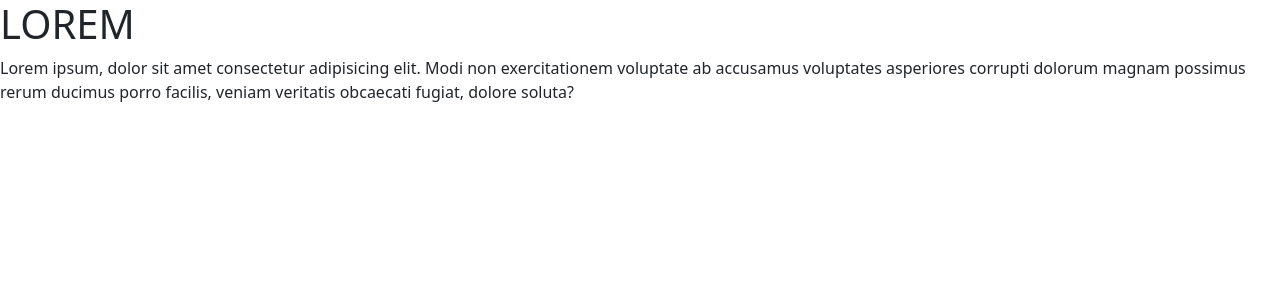
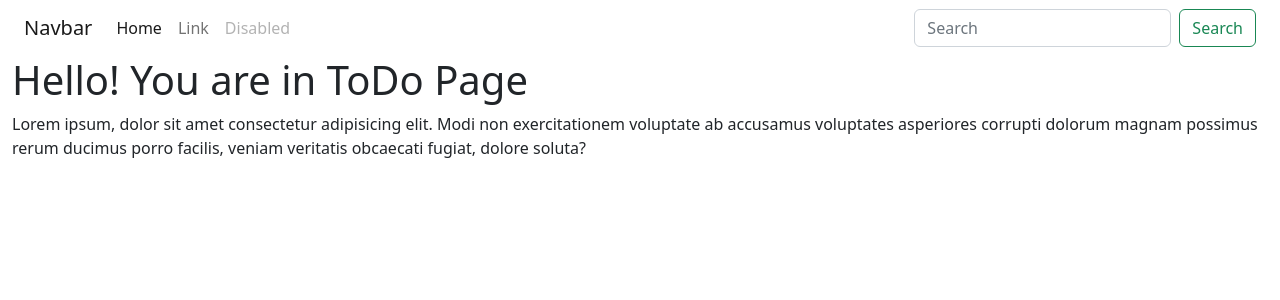
Before and after one commit to Jyapubaucha/angular-learning, an Angular app: page / in a window 1280 px wide. Shown: the top 300 px of the page. Built offline with nearby package versions, Linux system fonts and the light colour scheme.

Commit message:
Added boostrap navbar and linked jquery file.

```diff
--- a/angular.json
+++ b/angular.json
@@ -28,7 +28,8 @@
               "src/styles.css",
               "./node_modules/bootstrap/dist/css/bootstrap.min.css"
             ],
-            "scripts": ["./node_modules/bootstrap/dist/js/bootstrap.js"]
+            "scripts": ["./node_modules/jquery/dist/jquery.js",
+            "./node_modules/bootstrap/dist/js/bootstrap.js"]
           },
           "configurations": {
             "production": {
--- a/src/app/MyComponents/todos/todos.component.html
+++ b/src/app/MyComponents/todos/todos.component.html
@@ -1 +1,4 @@
-<p>todos works!</p>
+<h1>Hello! You are in ToDo Page</h1>
+<p>
+  Lorem ipsum, dolor sit amet consectetur adipisicing elit. Modi non exercitationem voluptate ab accusamus voluptates asperiores corrupti dolorum magnam possimus rerum ducimus porro facilis, veniam veritatis obcaecati fugiat, dolore soluta?
+</p>
--- a/src/app/app.component.html
+++ b/src/app/app.component.html
@@ -1,6 +1,30 @@
-<div>
-  <h1>LOREM</h1>
-  <p>
-    Lorem ipsum, dolor sit amet consectetur adipisicing elit. Modi non exercitationem voluptate ab accusamus voluptates asperiores corrupti dolorum magnam possimus rerum ducimus porro facilis, veniam veritatis obcaecati fugiat, dolore soluta?
-  </p>
+<div class="container-fluid">
+  <nav class="navbar navbar-expand-lg bg-body-tertiary">
+    <div class="container-fluid">
+      <button class="navbar-toggler" type="button" data-bs-toggle="collapse" data-bs-target="#navbarTogglerDemo03" aria-controls="navbarTogglerDemo03" aria-expanded="false" aria-label="Toggle navigation">
+        <span class="navbar-toggler-icon"></span>
+      </button>
+      <a class="navbar-brand" href="#">Navbar</a>
+      <div class="collapse navbar-collapse" id="navbarTogglerDemo03">
+        <ul class="navbar-nav me-auto mb-2 mb-lg-0">
+          <li class="nav-item">
+            <a class="nav-link active" aria-current="page" href="#">Home</a>
+          </li>
+          <li class="nav-item">
+            <a class="nav-link" href="#">Link</a>
+          </li>
+          <li class="nav-item">
+            <a class="nav-link disabled">Disabled</a>
+          </li>
+        </ul>
+        <form class="d-flex" role="search">
+          <input class="form-control me-2" type="search" placeholder="Search" aria-label="Search">
+          <button class="btn btn-outline-success" type="submit">Search</button>
+        </form>
+      </div>
+    </div>
+  </nav>
 </div>
+<div class="container-fluid">
+  <app-todos></app-todos>
+</div>
```
